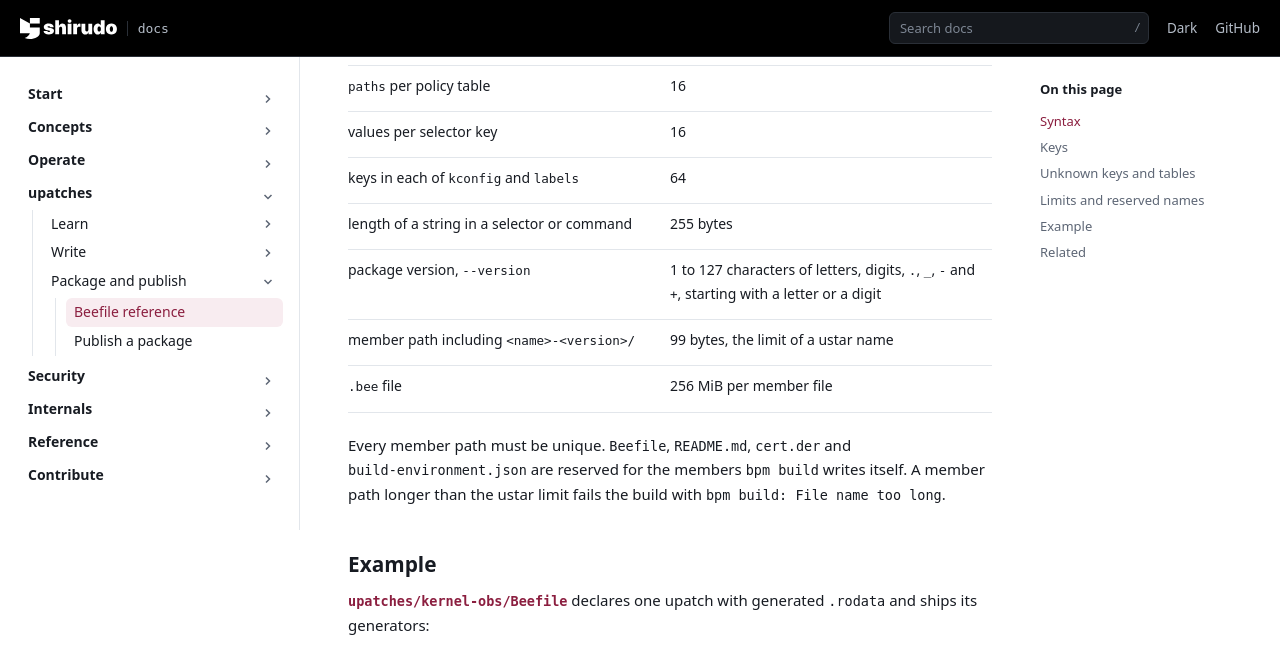
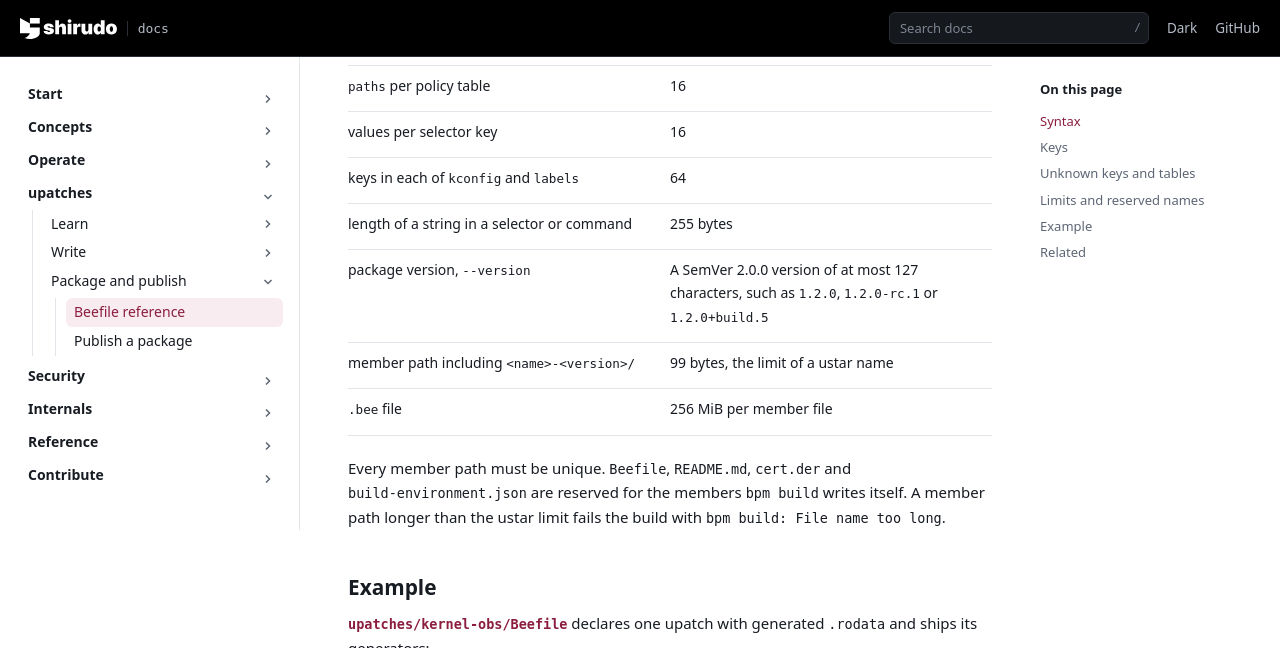
Before and after one commit to AliBashaSY/shirudo, a Sphinx documentation site: the page built from Documentation/upatches/publish/beefile.rst, in a window 1280 px wide and 900 px high, scrolled down 6119 px, cut to the strip 0-648 px from the top of the window. Built offline with Sphinx 7.4.7, drawn with Linux system fonts in a browser that asks for light colours; pages that are not in the unit, such as notebooks, are missing from menus.

Commit message:
Documentation: give the SemVer rule for a package version
The limits table of the Beefile page still gives the version of a
package as 1 to 127 characters of a set, starting with a letter or a
digit. bpm build takes a SemVer 2.0.0 version alone, as its message and
the other pages say.

Fixes: 975bda134821 ("bpm: build packages with SemVer versions alone")
Signed-off-by: Daniel Borkmann <daniel@iogearbox.net>

```diff
--- a/Documentation/upatches/publish/beefile.rst
+++ b/Documentation/upatches/publish/beefile.rst
@@ -376,8 +376,8 @@ Limits and reserved names
    * - length of a string in a selector or command
      - 255 bytes
    * - package version, ``--version``
-     - 1 to 127 characters of letters, digits, ``.``, ``_``, ``-`` and
-       ``+``, starting with a letter or a digit
+     - A SemVer 2.0.0 version of at most 127 characters, such as
+       ``1.2.0``, ``1.2.0-rc.1`` or ``1.2.0+build.5``
    * - member path including ``<name>-<version>/``
      - 99 bytes, the limit of a ustar name
    * - ``.bee`` file
```
